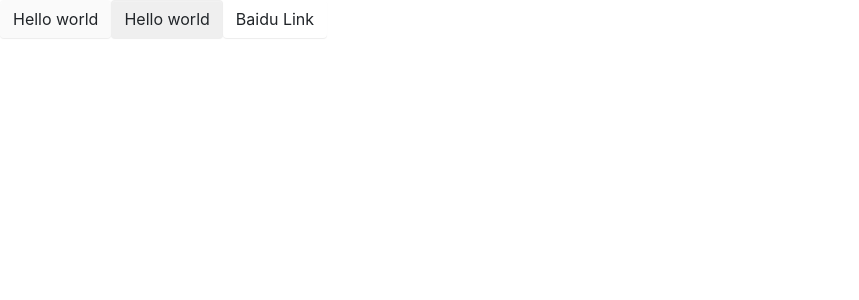
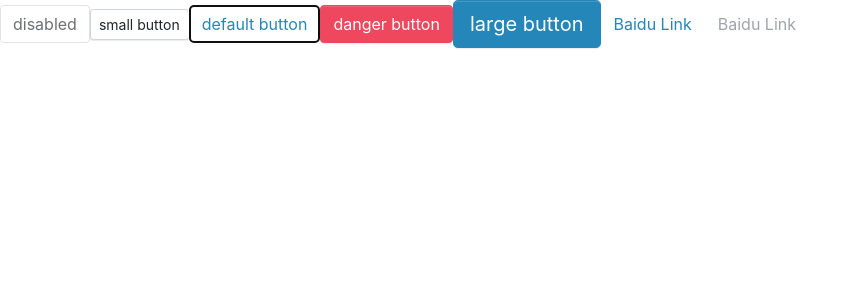
Before and after one commit to LuckyFBB/vikingship-ts-antd, a React (Create React App) app: page / in a window 1280 px wide. Shown: the top 300 px of the page, without its empty margins (0-859 px from the left). Built offline with nearby package versions, Linux system fonts and the light colour scheme.

Commit message:
update button

```diff
--- a/src/App.tsx
+++ b/src/App.tsx
@@ -4,11 +4,19 @@ function App() {
   return (
     <div className="App">
       <header className="App-header">
-        <Button disanled>Hello world</Button>
+        <Button disanled>disabled</Button>
+        <Button size={ButtonSize.Small}>small button</Button>
+        <Button btnType={ButtonType.Default} autoFocus>
+          default button
+        </Button>
+        <Button btnType={ButtonType.Danger}>danger button</Button>
         <Button btnType={ButtonType.Primary} size={ButtonSize.Large}>
-          Hello world
+          large button
         </Button>
-        <Button btnType={ButtonType.Link} href="http://baidu.com">
+        <Button btnType={ButtonType.Link} href="http://baidu.com" autoFocus>
+          Baidu Link
+        </Button>
+        <Button btnType={ButtonType.Link} disanled href="http://baidu.com">
           Baidu Link
         </Button>
       </header>
--- a/src/components/Buuton/button.tsx
+++ b/src/components/Buuton/button.tsx
@@ -2,6 +2,7 @@ import React from "react";
 import classnames from "classnames";
 export enum ButtonSize {
   Large = "lg",
+  Middle = "md",
   Small = "sm",
 }
 
@@ -21,11 +22,27 @@ interface BaseButtonProps {
   href?: string;
 }
 
-const Button: React.FC<BaseButtonProps> = (props) => {
-  const { btnType, size, disanled, className, children, href } = props;
+type NativeButtonProps = BaseButtonProps &
+  React.ButtonHTMLAttributes<HTMLElement>;
+
+type AnchorButtonProps = BaseButtonProps &
+  React.AnchorHTMLAttributes<HTMLElement>;
+
+export type ButtonProps = Partial<NativeButtonProps & AnchorButtonProps>;
+
+const Button: React.FC<ButtonProps> = (props) => {
+  const {
+    btnType,
+    size,
+    disanled,
+    className,
+    children,
+    href,
+    ...restProps
+  } = props;
 
   //btn btn-lg -btn-primary
-  const classes = classnames("btn", {
+  const classes = classnames("btn", className, {
     [`btn-${btnType}`]: btnType,
     [`btn-${size}`]: size,
     disabled: btnType === ButtonType.Link && disanled,
@@ -33,13 +50,13 @@ const Button: React.FC<BaseButtonProps> = (props) => {
 
   if (btnType === ButtonType.Link && href) {
     return (
-      <a className={classes} href={href}>
+      <a className={classes} href={href} {...restProps}>
         {children}
       </a>
     );
   } else {
     return (
-      <button className={classes} disabled={disanled}>
+      <button className={classes} disabled={disanled} {...restProps}>
         {children}
       </button>
     );
@@ -49,6 +66,7 @@ const Button: React.FC<BaseButtonProps> = (props) => {
 Button.defaultProps = {
   disanled: false,
   btnType: ButtonType.Default,
+  size: ButtonSize.Middle,
 };
 
 export default Button;
--- a/src/components/_styles.scss
+++ b/src/components/_styles.scss
@@ -9,10 +9,78 @@
   vertical-align: middle;
   background-image: none;
   border: $btn-border-width solid transparent;
-  padding: $btn-padding-y $btn-padding-x;
-  font-size: $btn-font-size;
-  border-radius: $border-radius;
+  @include button-size(
+    $btn-padding-y,
+    $btn-padding-x,
+    $btn-font-size,
+    $border-radius
+  );
   box-shadow: $btn-box-shadow;
   cursor: pointer;
   transition: $btn-transition;
+  &.disabled,
+  &[disabled] {
+    cursor: not-allowed;
+    opacity: $btn-disabled-opacity;
+    box-shadow: none;
+    > * {
+      pointer-events: none;
+    }
+  }
 }
+
+.btn-lg {
+  @include button-size(
+    $btn-padding-y-lg,
+    $btn-padding-x-lg,
+    $btn-font-size-lg,
+    $btn-border-radius-lg
+  );
+}
+.btn-sm {
+  @include button-size(
+    $btn-padding-y-sm,
+    $btn-padding-x-sm,
+    $btn-font-size-sm,
+    $btn-border-radius-sm
+  );
+}
+
+.btn-primary {
+  @include button-style($primary, $primary, $white);
+}
+.btn-danger {
+  @include button-style($danger, $danger, $white);
+}
+
+.btn-default {
+  @include button-style(
+    $white,
+    $gray-400,
+    $body-color,
+    $white,
+    $primary,
+    $primary
+  );
+}
+
+.btn-link {
+  font-weight: $font-weight-normal;
+  color: $btn-link-color;
+  text-decoration: $link-decoration;
+  box-shadow: none;
+  &:hover {
+    color: $btn-link-hover-color;
+    text-decoration: $link-hover-decoration;
+  }
+  &:focus,
+  &.focus {
+    box-shadow: none;
+    text-decoration: $link-hover-decoration;
+  }
+  &:disabled,
+  &.disabled {
+    pointer-events: none;
+    color: $btn-link-disabled-color;
+  }
+}
--- a/src/styles/_mixin.scss
+++ b/src/styles/_mixin.scss
@@ -2,6 +2,41 @@
  * @Author: FBB
  * @Date: 2020-09-13 16:39:30
  * @LastEditors: FBB
- * @LastEditTime: 2020-09-13 16:40:13
+ * @LastEditTime: 2020-09-14 19:30:02
  * @Description: 全局mixins
  */
+@mixin button-size($padding-y, $padding-x, $font-size, $border-radius) {
+  padding: $padding-y $padding-x;
+  font-size: $font-size;
+  border-radius: $border-radius;
+}
+
+@mixin button-style(
+  $background,
+  $border,
+  $color,
+  $hover-background: lighten($background, 7.5%),
+  $hover-border: lighten($border, 10%),
+  $hover-color: $color,
+) {
+  color: $color;
+  background: $background;
+  border-color: $border;
+  &:hover {
+    color: $hover-color;
+    background: $hover-background;
+    border-color: $hover-border;
+  }
+  &:focus,
+  &.focus {
+    color: $hover-color;
+    background: $hover-background;
+    border-color: $hover-border;
+  }
+  &:disabled,
+  &.disabled {
+    color: $color;
+    background: $background;
+    border-color: $border;
+  }
+}
--- a/src/styles/index.scss
+++ b/src/styles/index.scss
@@ -4,4 +4,7 @@
 //layout
 @import "reboot";
 
+//mixin
+@import "mixin";
+
 @import "../components/styles";
```
